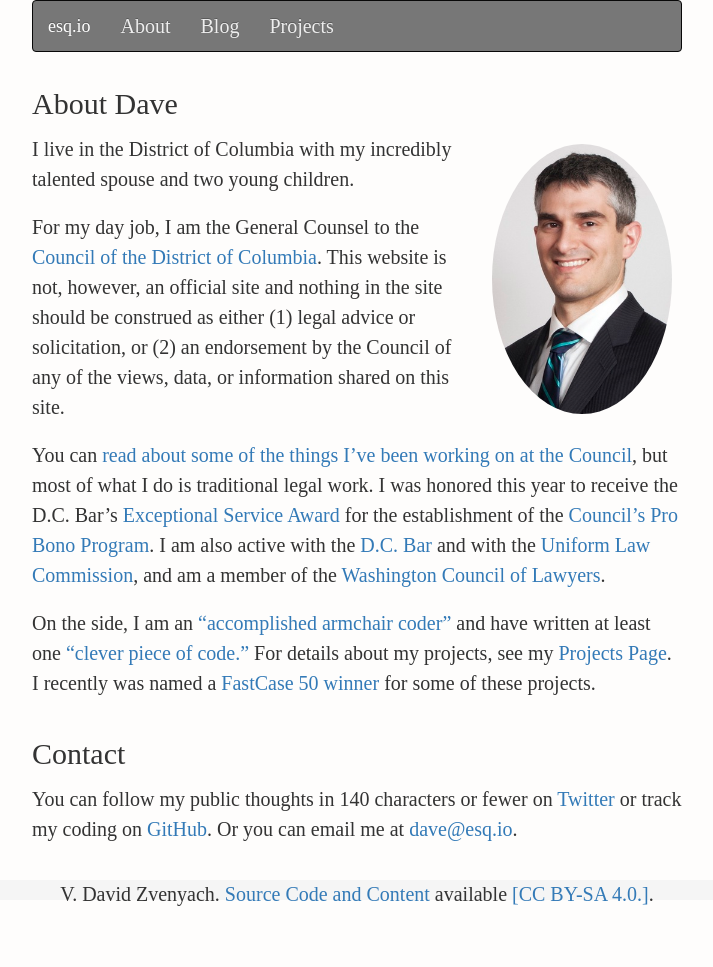
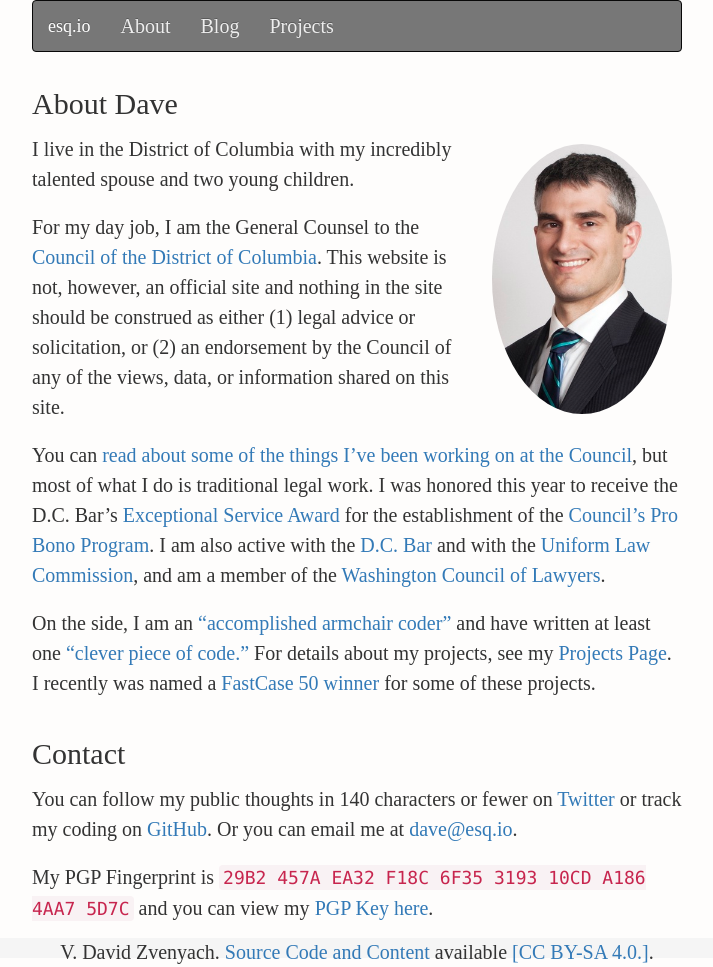
Before and after one commit to vdavez/website, a Jekyll site: the page built from _pages/about.md, in a window 1280 px wide. Shown: the whole page, without its empty margins (283-996 px from the left). Built offline with Jekyll 4.4.1, drawn with Linux system fonts in a browser that asks for light colours; nearby versions of some CDN libraries; comment, search, counter and statistics services are not loaded; before the commit the page ends 909 px from its top, so only the background shows below that.

Commit message:
added PGP info

```diff
--- a/_pages/about.md
+++ b/_pages/about.md
@@ -17,3 +17,5 @@ On the side, I am an ["accomplished armchair coder"](http://www.washingtonpost.c
 ## Contact
 
 You can follow my public thoughts in 140 characters or fewer on [Twitter](https://twitter.com/vdavez) or track my coding on [GitHub](https://github.com/vzvenyach). Or you can email me at [dave@esq.io](mailto:dave@esq.io).
+
+My PGP Fingerprint is `29B2 457A EA32 F18C 6F35  3193 10CD A186 4AA7 5D7C` and you can view my [PGP Key here](/vdavez_key.asc).
```
